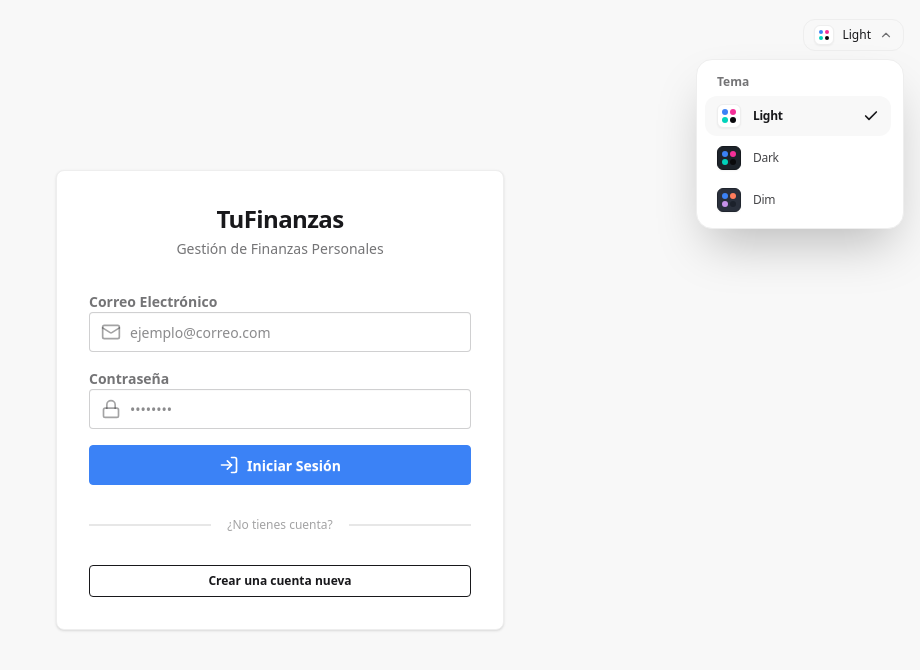
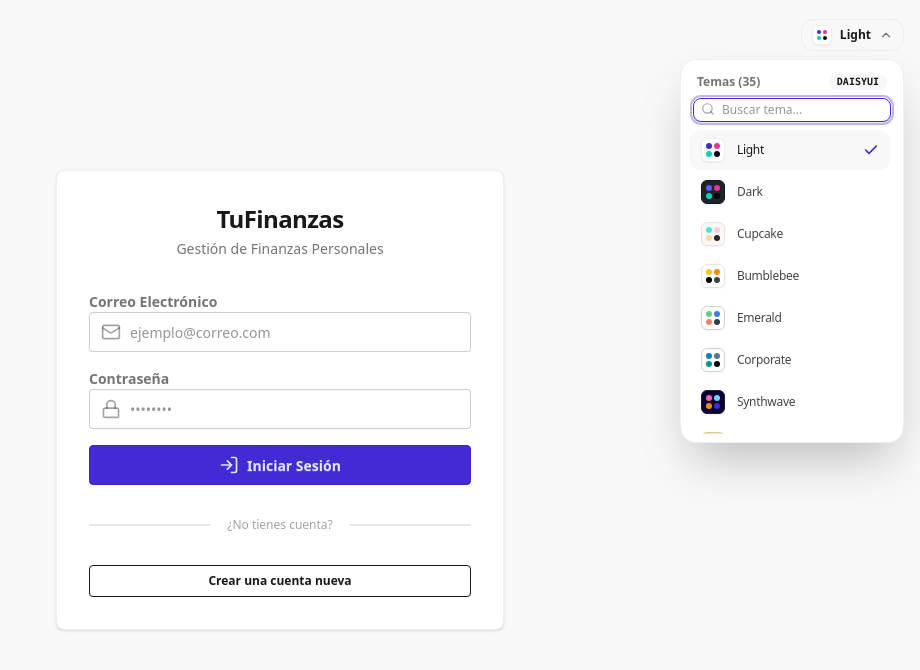
Before and after one commit to mrxandev/TuFinanzas, a React (Vite) app: page /login in a window 1280 px wide. Both pictures are taken after a click on the button "Light". Shown: the top 670 px of the page, without its empty margins (360-1280 px from the left). Built offline with nearby package versions, Linux system fonts and the light colour scheme; no server answers.

Commit message:
feat: add application layout, DaisyUI theme provider, and initial management pages

```diff
--- a/index.html
+++ b/index.html
@@ -1,11 +1,19 @@
 <!doctype html>
-<html lang="es" data-theme="dark">
+<html lang="es">
   <head>
     <meta charset="UTF-8" />
     <link rel="icon" type="image/svg+xml" href="/favicon.svg" />
     <meta name="viewport" content="width=device-width, initial-scale=1.0" />
-    <link href="/src/index.css" rel="stylesheet">
+    <link href="/src/index.css" rel="stylesheet" />
     <title>TuFinanzas - Gestión de Finanzas Personales</title>
+    <script>
+      (function () {
+        try {
+          var saved = localStorage.getItem("daisyui-theme-v2") || "light";
+          document.documentElement.setAttribute("data-theme", saved);
+        } catch (e) {}
+      })();
+    </script>
   </head>
   <body>
     <div id="root"></div>
--- a/src/components/ThemeSelector.jsx
+++ b/src/components/ThemeSelector.jsx
@@ -1,6 +1,6 @@
-import { useState, useRef, useEffect } from "react";
+import { useState, useRef, useEffect, useCallback } from "react";
 import { useTheme } from "../context/ThemeContext";
-import { Check, ChevronDown } from "lucide-react";
+import { Check, ChevronDown, Search } from "lucide-react";
 
 export const ThemeSelector = ({
   dropdownPosition = "right-0",
@@ -11,26 +11,33 @@ export const ThemeSelector = ({
 }) => {
   const { theme: currentTheme, changeTheme, themes } = useTheme();
   const [internalIsOpen, setInternalIsOpen] = useState(false);
+  const [search, setSearch] = useState("");
   const containerRef = useRef(null);
+  const searchInputRef = useRef(null);
 
   const isControlled = controlledIsOpen !== undefined;
   const isOpen = isControlled ? controlledIsOpen : internalIsOpen;
 
   const toggle = () => {
     if (isControlled) {
-      controlledOnToggle ? controlledOnToggle() : controlledOnClose?.();
+      if (controlledOnToggle) {
+        controlledOnToggle();
+      } else if (controlledOnClose) {
+        controlledOnClose();
+      }
     } else {
-      setInternalIsOpen(!internalIsOpen);
+      setInternalIsOpen((prev) => !prev);
     }
   };
 
-  const close = () => {
+  const close = useCallback(() => {
     if (isControlled) {
-      controlledOnClose?.();
+      if (controlledOnClose) controlledOnClose();
     } else {
       setInternalIsOpen(false);
     }
-  };
+    setSearch("");
+  }, [isControlled, controlledOnClose]);
 
   useEffect(() => {
     const handleClickOutside = (event) => {
@@ -39,16 +46,36 @@ export const ThemeSelector = ({
       }
     };
 
+    const handleKeyDown = (event) => {
+      if (event.key === "Escape") {
+        close();
+      }
+    };
+
     if (isOpen) {
       document.addEventListener("mousedown", handleClickOutside);
+      document.addEventListener("keydown", handleKeyDown);
     }
-    return () => document.removeEventListener("mousedown", handleClickOutside);
+    return () => {
+      document.removeEventListener("mousedown", handleClickOutside);
+      document.removeEventListener("keydown", handleKeyDown);
+    };
+  }, [isOpen, close]);
+
+  useEffect(() => {
+    if (isOpen && searchInputRef.current) {
+      searchInputRef.current.focus();
+    }
   }, [isOpen]);
 
   const handleSelectTheme = (t) => {
     changeTheme(t);
     close();
   };
+
+  const filteredThemes = themes.filter((t) =>
+    t.toLowerCase().includes(search.toLowerCase())
+  );
 
   return (
     <div ref={containerRef} className="relative inline-block text-left">
@@ -73,26 +100,52 @@ export const ThemeSelector = ({
         </span>
 
         {size !== "compact" && (
-          <span className="capitalize text-xs font-medium hidden sm:inline">
+          <span className="capitalize text-xs font-semibold hidden sm:inline text-base-content">
             {currentTheme}
           </span>
         )}
 
-        <ChevronDown className={`w-3.5 h-3.5 opacity-60 transition-transform ${isOpen ? "rotate-180" : ""}`} />
+        <ChevronDown
+          className={`w-3.5 h-3.5 text-base-content/60 transition-transform ${
+            isOpen ? "rotate-180" : ""
+          }`}
+        />
       </button>
 
-      {/* Menú Desplegable: SOLO se renderiza en el DOM cuando isOpen es true */}
+      {/* Menú Desplegable */}
       {isOpen && (
         <div
-          className={`absolute ${dropdownPosition} top-full mt-2 bg-base-100 border border-base-300 rounded-2xl z-50 w-52 p-2 shadow-2xl max-h-96 flex flex-col`}
+          className={`absolute ${dropdownPosition} top-full mt-2 bg-base-100 border border-base-300 rounded-2xl z-50 w-56 p-2 shadow-2xl max-h-96 flex flex-col`}
           style={{ transform: "none" }}
         >
-          <div className="px-3 py-1.5 text-xs font-semibold text-base-content/60 select-none">
-            Tema
+          <div className="px-2 py-1.5 flex items-center justify-between text-xs font-semibold text-base-content/60 select-none">
+            <span>Temas ({themes.length})</span>
+            <span className="badge badge-xs badge-ghost font-mono uppercase">daisyUI</span>
           </div>
 
+          {/* Campo de búsqueda de temas */}
+          <div className="px-1 pb-2">
+            <div className="relative">
+              <input
+                ref={searchInputRef}
+                type="text"
+                placeholder="Buscar tema..."
+                value={search}
+                onChange={(e) => setSearch(e.target.value)}
+                className="input input-bordered input-xs w-full pl-7 rounded-lg text-xs"
+              />
+              <Search className="w-3.5 h-3.5 absolute left-2 top-1/2 -translate-y-1/2 text-base-content/40" />
+            </div>
+          </div>
+
+          {/* Lista de temas */}
           <ul className="overflow-y-auto space-y-0.5 flex-1 pr-1 custom-scrollbar">
-            {themes.map((t) => {
+            {filteredThemes.length === 0 ? (
+              <li className="px-3 py-4 text-center text-xs text-base-content/50">
+                No se encontró &ldquo;{search}&rdquo;
+              </li>
+            ) : (
+              filteredThemes.map((t) => {
                 const isSelected = currentTheme === t;
                 return (
                   <li key={t}>
@@ -101,7 +154,7 @@ export const ThemeSelector = ({
                       onClick={() => handleSelectTheme(t)}
                       className={`w-full flex items-center justify-between px-3 py-2 rounded-xl text-sm font-medium cursor-pointer transition-colors text-left ${
                         isSelected
-                        ? "bg-base-200 text-base-content font-semibold"
+                          ? "bg-base-200 text-base-content font-bold"
                           : "hover:bg-base-200/60 text-base-content/80 hover:text-base-content"
                       }`}
                     >
@@ -121,12 +174,13 @@ export const ThemeSelector = ({
 
                       {/* Checkmark en el tema seleccionado */}
                       {isSelected && (
-                      <Check className="w-4 h-4 text-base-content shrink-0" strokeWidth={2.5} />
+                        <Check className="w-4 h-4 text-primary shrink-0" strokeWidth={2.5} />
                       )}
                     </button>
                   </li>
                 );
-            })}
+              })
+            )}
           </ul>
         </div>
       )}
--- a/src/components/layout/Layout.jsx
+++ b/src/components/layout/Layout.jsx
@@ -44,7 +44,7 @@ export const Layout = () => {
           <Sidebar isMinimized={false} onLinkClick={toggleSidebar} />
         </div>
 
-        <main className="flex-1 p-4 md:p-6 lg:p-8 overflow-y-auto bg-base-100 min-h-0">
+        <main className="flex-1 p-4 md:p-6 lg:p-8 overflow-y-auto bg-base-200 min-h-0">
           <Outlet />
         </main>
       </div>
--- a/src/components/layout/Navbar.jsx
+++ b/src/components/layout/Navbar.jsx
@@ -2,6 +2,7 @@ import { useState, useRef, useEffect } from "react";
 import { useAuth } from "../../context/AuthContext";
 import { LogOut, User, Shield, Wallet, PanelLeftClose, PanelLeftOpen } from "lucide-react";
 import { Link } from "react-router-dom";
+import { ThemeSelector } from "../ThemeSelector";
 
 export const Navbar = ({ onToggleSidebar, isMinimized }) => {
   const { user, logout } = useAuth();
@@ -48,7 +49,10 @@ export const Navbar = ({ onToggleSidebar, isMinimized }) => {
         </span>
       </div>
 
-      <div className="flex items-center gap-3">
+      <div className="flex items-center gap-2 sm:gap-3">
+        {/* Selector de temas daisyUI */}
+        <ThemeSelector />
+
         {/* Menú de Perfil */}
         <div ref={profileRef} className="relative inline-block text-left">
           <button
--- a/src/context/ThemeContext.jsx
+++ b/src/context/ThemeContext.jsx
@@ -1,4 +1,42 @@
 import { createContext, useContext, useEffect, useState } from "react";
+
+export const DAISY_THEMES = [
+  "light",
+  "dark",
+  "cupcake",
+  "bumblebee",
+  "emerald",
+  "corporate",
+  "synthwave",
+  "retro",
+  "cyberpunk",
+  "valentine",
+  "halloween",
+  "garden",
+  "forest",
+  "aqua",
+  "lofi",
+  "pastel",
+  "fantasy",
+  "wireframe",
+  "black",
+  "luxury",
+  "dracula",
+  "cmyk",
+  "autumn",
+  "business",
+  "acid",
+  "lemonade",
+  "night",
+  "coffee",
+  "winter",
+  "dim",
+  "nord",
+  "sunset",
+  "caramellatte",
+  "abyss",
+  "silk",
+];
 
 const ThemeContext = createContext();
 
@@ -19,7 +57,7 @@ export const ThemeProvider = ({ children }) => {
   };
 
   return (
-    <ThemeContext.Provider value={{ theme, changeTheme, themes: ["light", "dark", "dim"] }}>
+    <ThemeContext.Provider value={{ theme, changeTheme, themes: DAISY_THEMES }}>
       {children}
     </ThemeContext.Provider>
   );
--- a/src/index.css
+++ b/src/index.css
@@ -1,12 +1,6 @@
 @import "tailwindcss";
 @plugin "daisyui" {
   themes: all;
-}
-
-:root {
-  --primary-color: #3b82f6;
-  --primary-hover: #2563eb;
-  --primary-text: #ffffff;
 }
 
 html, body, #root {
@@ -15,55 +9,33 @@ html, body, #root {
   padding: 0;
   overflow: hidden;
   font-family: system-ui, -apple-system, BlinkMacSystemFont, 'Segoe UI', Roboto, Oxygen, Ubuntu, Cantarell, 'Open Sans', 'Helvetica Neue', sans-serif;
+  background-color: var(--color-base-100);
+  color: var(--color-base-content);
 }
 
-/* Forzar primario azul #3b82f6 de forma global */
-.btn-primary {
-  background-color: var(--primary-color) !important;
-  border-color: var(--primary-color) !important;
-  color: var(--primary-text) !important;
+/* Transición suave al alternar temas */
+html {
+  transition: background-color 0.2s ease, color 0.2s ease;
 }
 
-.btn-primary:hover {
-  background-color: var(--primary-hover) !important;
-  border-color: var(--primary-hover) !important;
-  color: #ffffff !important;
+/* Placeholders adaptables al texto del tema activo */
+input::placeholder,
+textarea::placeholder {
+  color: var(--color-base-content) !important;
+  opacity: 0.45 !important;
 }
 
-.text-primary {
-  color: var(--primary-color) !important;
+/* Estilos de bordes y enfoque uniforme para inputs con el color primario del tema activo */
+.input:focus,
+.input:focus-within,
+.select:focus,
+.textarea:focus {
+  outline: 2px solid color-mix(in oklab, var(--color-primary, currentColor) 35%, transparent) !important;
+  outline-offset: 1px !important;
+  border-color: var(--color-primary, currentColor) !important;
 }
 
-.text-primary-content {
-  color: var(--primary-text) !important;
-}
-
-.bg-primary {
-  background-color: var(--primary-color) !important;
-}
-
-.border-primary {
-  border-color: var(--primary-color) !important;
-}
-
-.radio-primary:checked {
-  border-color: var(--primary-color) !important;
-  background-color: var(--primary-color) !important;
-}
-
-.checkbox-primary:checked {
-  border-color: var(--primary-color) !important;
-  background-color: var(--primary-color) !important;
-}
-
-/* Estilos de bordes y enfoque uniforme para inputs */
-.input:focus, .select:focus, .textarea:focus {
-  outline: 2px solid rgba(59, 130, 246, 0.4) !important;
-  outline-offset: 1px !important;
-  border-color: var(--primary-color) !important;
-}
-
-/* Eliminar completamente el efecto shadow de todos los botones */
+/* Eliminar completamente el efecto shadow de los botones para estilo plano moderno */
 .btn, .btn:hover, .btn:focus, .btn:active, .btn:focus-visible {
   box-shadow: none !important;
 }
@@ -72,3 +44,34 @@ html, body, #root {
 .card, .btn, .input, .select, .textarea {
   transition: all 0.2s cubic-bezier(0.4, 0, 0.2, 1);
 }
+
+/* Scrollbar personalizado que respeta los colores del tema */
+.custom-scrollbar::-webkit-scrollbar {
+  width: 6px;
+  height: 6px;
+}
+.custom-scrollbar::-webkit-scrollbar-track {
+  background: transparent;
+}
+.custom-scrollbar::-webkit-scrollbar-thumb {
+  background: color-mix(in oklab, var(--color-base-content) 20%, transparent);
+  border-radius: 9999px;
+}
+.custom-scrollbar::-webkit-scrollbar-thumb:hover {
+  background: color-mix(in oklab, var(--color-base-content) 35%, transparent);
+}
+
+/* SweetAlert2: Integración con los colores del tema DaisyUI activo */
+.swal2-popup {
+  background-color: var(--color-base-100) !important;
+  color: var(--color-base-content) !important;
+  border: 1px solid var(--color-base-300) !important;
+  border-radius: 1.25rem !important;
+}
+.swal2-title,
+.swal2-html-container {
+  color: var(--color-base-content) !important;
+}
+.swal2-close {
+  color: var(--color-base-content) !important;
+}
--- a/src/pages/Catalogos.jsx
+++ b/src/pages/Catalogos.jsx
@@ -247,7 +247,7 @@ export const Catalogos = () => {
                       <td>
                         <span
                           className={`font-semibold text-xs ${
-                            item.estado === "ACTIVO" ? "text-success" : "text-slate-500"
+                            item.estado === "ACTIVO" ? "text-success" : "text-base-content/60"
                           }`}
                         >
                           {item.estado}
--- a/src/pages/Transacciones.jsx
+++ b/src/pages/Transacciones.jsx
@@ -474,7 +474,7 @@ export const Transacciones = () => {
 
       {/* Modal de Registro / Edición */}
       {modalOpen && (
-        <div className="modal modal-open bg-black/40 backdrop-blur-sm">
+        <div className="modal modal-open">
           <div className="modal-box max-w-xl p-6 sm:p-8 rounded-2xl border border-base-200 shadow-xl">
             <div className="flex items-center justify-between pb-4 mb-4 border-b border-base-200">
               <h3 className="font-bold text-xl text-base-content flex items-center gap-2">
--- a/src/pages/Usuarios.jsx
+++ b/src/pages/Usuarios.jsx
@@ -240,7 +240,7 @@ export const Usuarios = () => {
                       <td className="font-bold text-sm">{u.nombre}</td>
                       <td className="text-sm">{u.email}</td>
                       <td>
-                        <span className={`font-semibold text-xs ${u.role === "ADMIN" ? "text-secondary" : "text-slate-500"}`}>
+                        <span className={`font-semibold text-xs ${u.role === "ADMIN" ? "text-secondary" : "text-base-content/60"}`}>
                           <Shield className="w-3 h-3 mr-1" /> {u.role}
                         </span>
                       </td>
@@ -254,7 +254,7 @@ export const Usuarios = () => {
                             u.estado === "ACTIVO"
                               ? "text-success"
                               : u.estado === "INACTIVO"
-                              ? "text-slate-500"
+                              ? "text-base-content/60"
                               : "text-error"
                           }`}
                         >
```
Lines whose indentation alone changed are shown as unchanged.
